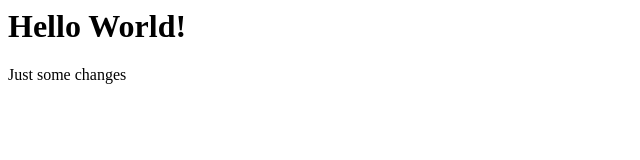
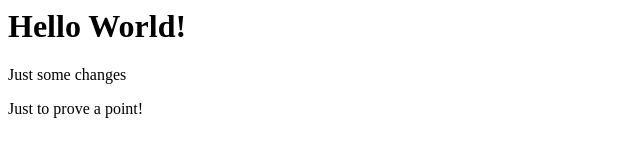
Before and after one commit to msutcliffe2303/trainingGround, a plain HTML site: page index.html in a window 1280 px wide. Shown: the whole page, without its empty margins (0-640 px from the left). Drawn offline with Linux system fonts and the light colour scheme.

Commit message:
Stage the testing!

```diff
--- a/index.html
+++ b/index.html
@@ -5,5 +5,6 @@
   <body>
     <h1>Hello World!</h1>
     <p>Just some changes</p>
+    <p>Just to prove a point!</p>
   </body>
 </html>
```
